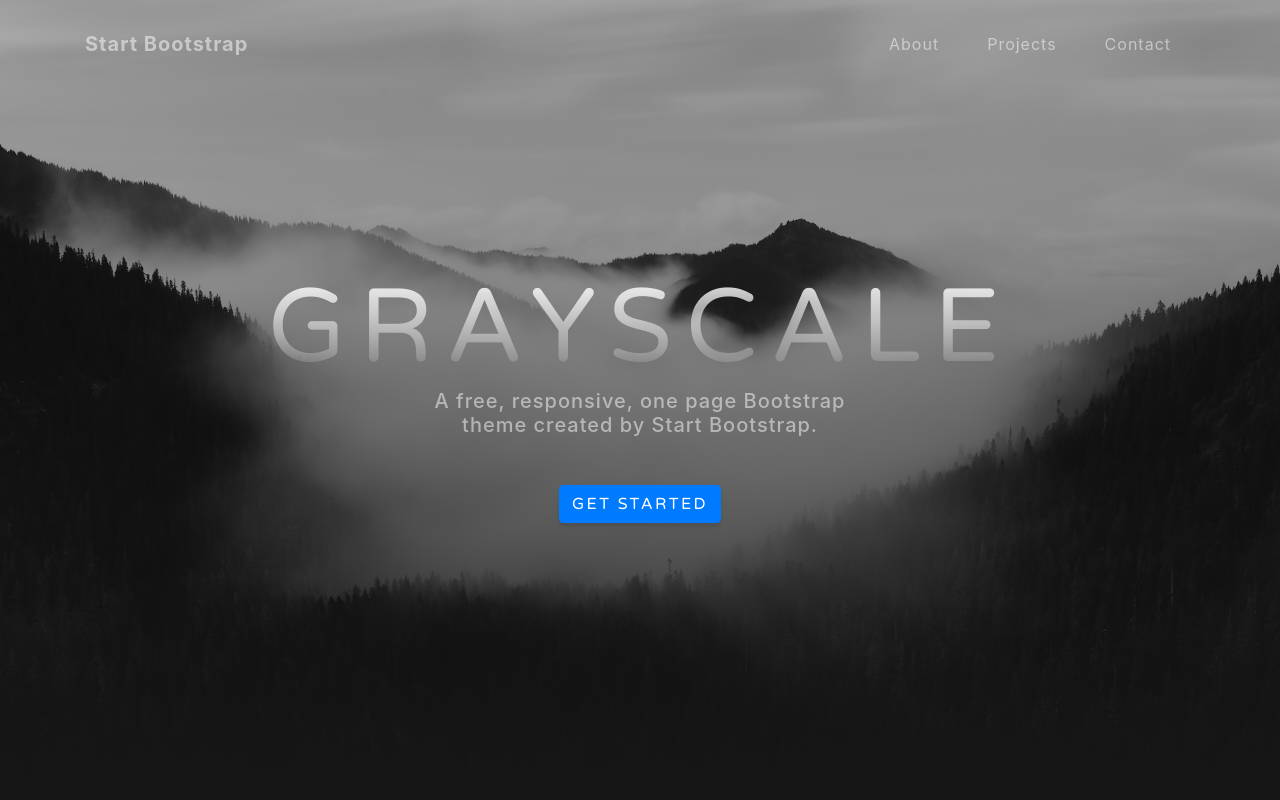
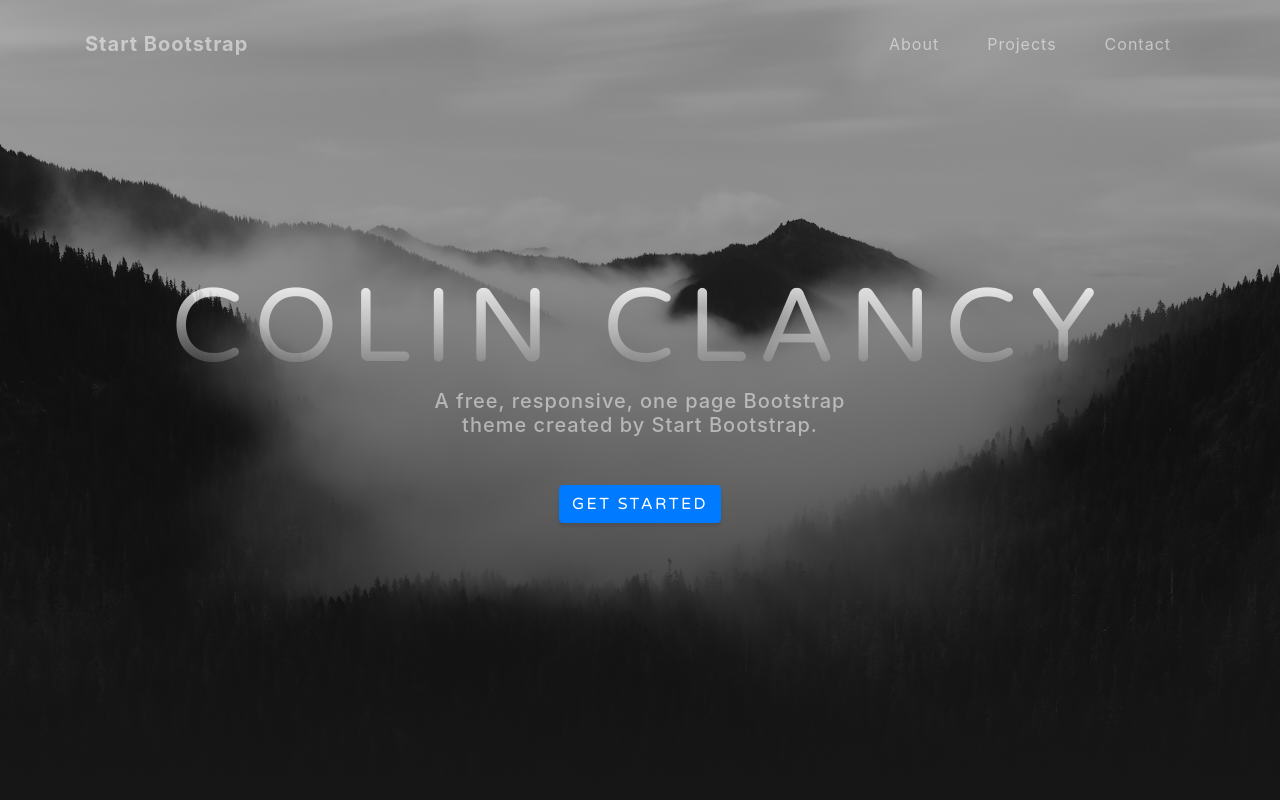
Before and after one commit to cclancy97/cclancy97.github.io, a website with bundled scripts: page index.html in a window 1280 px wide. Shown: the top 800 px of the page. Built offline with nearby package versions, Linux system fonts and the light colour scheme.

Commit message:
Changed name

```diff
--- a/index.html
+++ b/index.html
@@ -8,7 +8,7 @@
   <meta name="description" content="">
   <meta name="author" content="">
 
-  <title>Grayscale - Start Bootstrap Theme</title>
+  <title>Colin Clancy-Portfolio</title>
 
   <!-- Bootstrap core CSS -->
   <link href="vendor/bootstrap/css/bootstrap.min.css" rel="stylesheet">
@@ -53,7 +53,7 @@
   <header class="masthead">
     <div class="container d-flex h-100 align-items-center">
       <div class="mx-auto text-center">
-        <h1 class="mx-auto my-0 text-uppercase">Grayscale</h1>
+        <h1 class="mx-auto my-0 text-uppercase">Colin Clancy</h1>
         <h2 class="text-white-50 mx-auto mt-2 mb-5">A free, responsive, one page Bootstrap theme created by Start Bootstrap.</h2>
         <a href="#about" class="btn btn-primary js-scroll-trigger">Get Started</a>
       </div>
```
